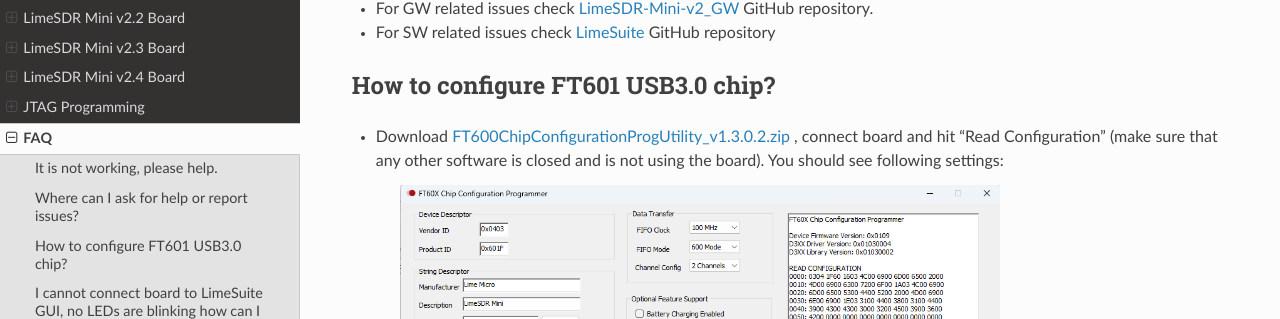
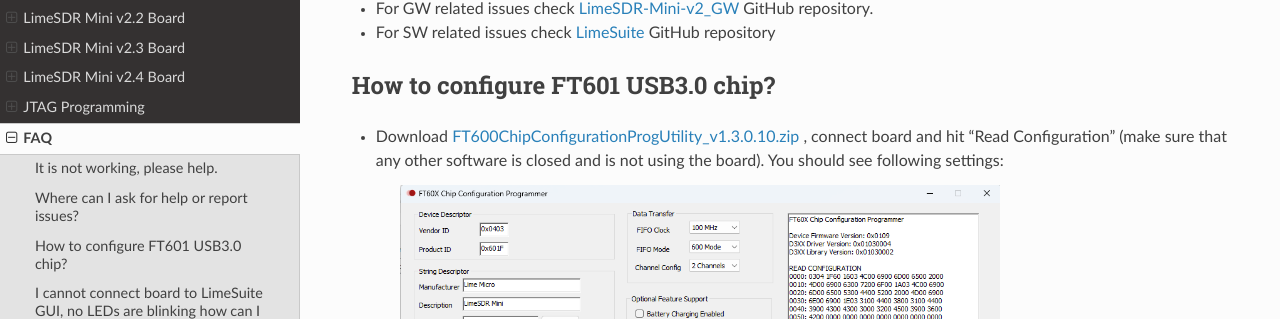
Before and after one commit to myriadrf/LimeSDR-Mini-v2, a Sphinx documentation site: the page built from docs/documentation/faq.rst, in a window 1280 px wide and 900 px high, scrolled down 480 px. Shown: the part 131-450 px from the top of the window. Built offline with Sphinx 7.4.7 and the Read the Docs theme 3.1.0, drawn with Linux system fonts in a browser that asks for light colours.

Commit message:
Update faq.rst

```diff
--- a/docs/documentation/faq.rst
+++ b/docs/documentation/faq.rst
@@ -27,7 +27,7 @@
 
 How to configure FT601 USB3.0 chip?
 -----------------------------------
-* Download `FT600ChipConfigurationProgUtility_v1.3.0.2.zip <https://www.ftdichip.com/old2020/Support/Utilities/FT600ChipConfigurationProgUtility_v1.3.0.2.zip>`__ , connect board and hit "Read Configuration" (make sure that any other software is closed and is not using the board). You should see following settings:
+* Download `FT600ChipConfigurationProgUtility_v1.3.0.10.zip <https://ftdichip.com/wp-content/uploads/2025/02/FT600ChipConfigurationProgUtility_v1.3.0.10.zip>`__ , connect board and hit "Read Configuration" (make sure that any other software is closed and is not using the board). You should see following settings:
 
     .. figure:: images/LimeSDR-Mini_v2.2_FAQ_FTDI_Config.png
         :width: 600
```
